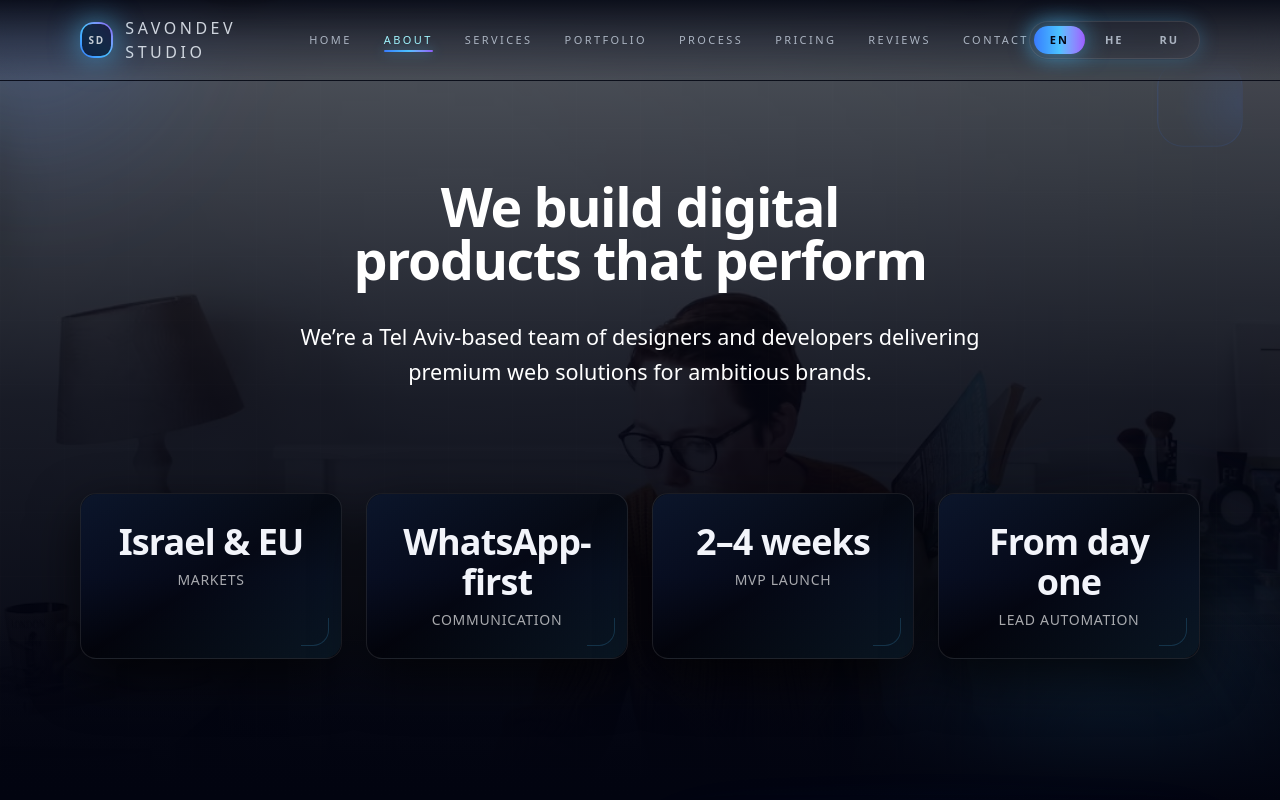
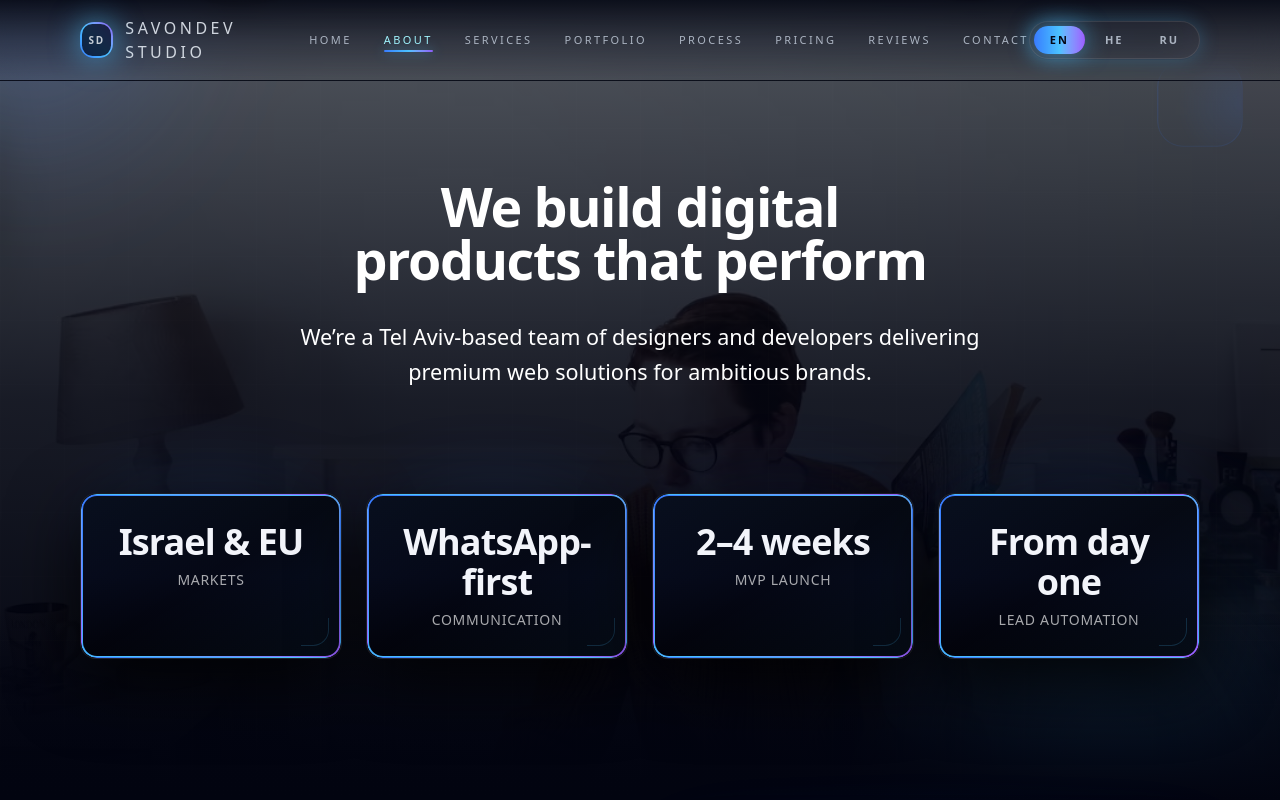
Before and after one commit to PandaTrumpet/figmaportfolio, a Next.js app: page /en/about in a window 1280 px wide. Shown: the top 800 px of the page. Built offline with nearby package versions, Linux system fonts and the light colour scheme.

Commit message:
update hero about

```diff
--- a/src/components/about/AboutHero.tsx
+++ b/src/components/about/AboutHero.tsx
@@ -1,307 +1,10 @@
-// "use client";
 
-// import { useRef, useState } from "react";
-// import {
-//   motion,
-//   useScroll,
-//   useTransform,
-//   useReducedMotion,
-// } from "motion/react";
-// import { useLocale, useTranslations } from "next-intl";
 
-// // import { ImageWithFallback } from "@/src/components/figma/ImageWithFallback";
-// import Image from "next/image";
-// import { PageContainer } from "../Layout/PageContainer";
-// import { StaticImageData } from "next/image";
-// import aboutHero from "../../../public/AboutHero.jpg";
-// type HeroStat = { value: string; label: string };
-// type HeroData = {
-//   image: string | StaticImageData;
-//   title: string;
-//   subtitle: string;
-//   stats: HeroStat[];
-// };
 
-// const EASE: [number, number, number, number] = [0.22, 1, 0.36, 1];
-
-// export function AboutHero({ data }: { data: HeroData }) {
-//   const sectionRef = useRef<HTMLElement | null>(null);
-//   const reduce = useReducedMotion();
-
-//   const locale = useLocale();
-//   const isRTL = locale === "he";
-//   const t = useTranslations("aboutHero");
-
-//   const [hoveredStat, setHoveredStat] = useState<number | null>(null);
-
-//   const { scrollYProgress } = useScroll({
-//     target: sectionRef,
-//     offset: ["start start", "end start"],
-//   });
-
-//   const y1 = useTransform(scrollYProgress, [0, 1], [0, reduce ? 0 : -70]);
-//   const contentOpacity = useTransform(scrollYProgress, [0, 0.35], [1, 0.92]);
-
-//   return (
-//     <section
-//       ref={sectionRef}
-//       dir={isRTL ? "rtl" : "ltr"}
-//       aria-labelledby="about-hero-title"
-//       aria-describedby="about-hero-subtitle"
-//       className="
-//         relative overflow-visible
-//         min-h-[100svh]
-//         grid place-items-center
-//         pt-22 pb-12
-//         md:pt-28 md:pb-16
-//         lg:pt-30 lg:pb-20
-//       "
-//     >
-//       {/* Hidden anchors for a11y structure (no UI impact) */}
-//       <h1 id="about-hero-title" className="sr-only">
-//         {t("aria.title")}
-//       </h1>
-//       <p id="about-hero-subtitle" className="sr-only">
-//         {t("aria.subtitle")}
-//       </p>
-
-//       {/* Parallax Background (FULL-BLEED) */}
-//       <div
-//         className="absolute inset-0 z-0 pointer-events-none overflow-hidden"
-//         aria-hidden="true"
-//       >
-//         <motion.div className="absolute inset-0" style={{ y: y1 }}>
-//           <Image
-//             src={aboutHero}
-//             alt="About page hero background"
-//             fill
-//             priority
-//             sizes="(max-width: 768px) 100vw, (max-width: 1400px) 100vw, 1400px"
-//             className="object-cover opacity-55 saturate-[0.85]"
-//           />
-//         </motion.div>
-
-//         <div className="absolute inset-0 bg-gradient-to-b from-[#050814]/30 via-[#020410]/80 to-[#020410]" />
-
-//         <div className="pointer-events-none absolute inset-0 opacity-70">
-//           <div className="absolute -top-44 -left-40 h-96 w-96 bg-[radial-gradient(circle_at_center,_#3A7BFF55,_transparent_70%)] blur-3xl" />
-//           <div className="absolute -bottom-52 -right-24 h-[520px] w-[520px] bg-[radial-gradient(circle_at_center,_#4CC2FF55,_transparent_70%)] blur-3xl" />
-//         </div>
-
-//         <div className="absolute inset-0 opacity-[0.10] [background-image:linear-gradient(rgba(255,255,255,0.08)_1px,transparent_1px),linear-gradient(90deg,rgba(255,255,255,0.08)_1px,transparent_1px)] [background-size:64px_64px]" />
-
-//         <div className="pointer-events-none absolute bottom-0 left-0 right-0 h-48 bg-gradient-to-b from-transparent to-[#020410]" />
-//       </div>
-
-//       {/* Content (CONTAINER) */}
-//       <PageContainer className="relative z-10 w-full max-w-[1200px] text-white">
-//         <motion.div style={{ opacity: contentOpacity }}>
-//           <div className="w-full flex flex-col items-center text-center">
-//             <motion.div
-//               initial={reduce ? { opacity: 1, y: 0 } : { opacity: 0, y: 40 }}
-//               animate={{ opacity: 1, y: 0 }}
-//               transition={{ duration: 0.9, delay: 0.1, ease: EASE }}
-//               className="w-full"
-//             >
-//               <div className="relative transform-none will-change-auto">
-//                 {/* Title */}
-//                 <h2
-//                   className="
-//                     font-semibold tracking-tight text-balance
-//                     leading-[0.98]
-//                     mb-6 md:mb-8
-//                     max-w-[18ch]
-//                     sm:max-w-[20ch]
-//                     lg:max-w-[22ch]
-//                     mx-auto
-//                     text-[clamp(2.35rem,5.8vw,4.8rem)]
-//                     md:text-[clamp(2.9rem,5.0vw,5.2rem)]
-//                     lg:text-[clamp(3.1rem,4.2vw,5.3rem)]
-//                   "
-//                 >
-//                   {data.title}
-//                 </h2>
-
-//                 {/* Subtitle */}
-//                 <p
-//                   className="
-//                     mx-auto
-//                     leading-relaxed
-//                     mb-10 md:mb-12
-//                     text-white
-//                     max-w-[48ch] md:max-w-[52ch] lg:max-w-[58ch]
-//                     text-[clamp(1rem,1.4vw+0.6rem,1.35rem)]
-//                   "
-//                 >
-//                   {data.subtitle}
-//                 </p>
-//               </div>
-//             </motion.div>
-
-//             <div className="h-10 sm:h-12 md:h-14" />
-//           </div>
-
-//           {/* Stats Grid */}
-//           <motion.div
-//             role="list"
-//             aria-label={t("stats.ariaList")}
-//             initial={reduce ? { opacity: 1, y: 0 } : { opacity: 0, y: 22 }}
-//             animate={{ opacity: 1, y: 0 }}
-//             transition={{ duration: 0.9, delay: 0.25, ease: EASE }}
-//             className="grid grid-cols-2 md:grid-cols-4 gap-4 sm:gap-6"
-//           >
-//             {data.stats.map((stat, index) => {
-//               const isHovered = hoveredStat === index;
-
-//               return (
-//                 <motion.div
-//                   key={index}
-//                   role="listitem"
-//                   className="relative"
-//                   onHoverStart={() => setHoveredStat(index)}
-//                   onHoverEnd={() => setHoveredStat(null)}
-//                   initial={
-//                     reduce
-//                       ? { opacity: 1, scale: 1 }
-//                       : { opacity: 0, scale: 0.96 }
-//                   }
-//                   animate={{ opacity: 1, scale: 1 }}
-//                   transition={{
-//                     duration: 0.6,
-//                     delay: 0.35 + index * 0.08,
-//                     ease: EASE,
-//                   }}
-//                 >
-//                   <motion.div
-//                     className="absolute -inset-[10px] rounded-[26px] bg-[radial-gradient(circle_at_top,_rgba(58,123,255,0.55),_transparent_70%)] blur-2xl -z-20"
-//                     animate={{
-//                       opacity: isHovered ? 1 : 0.3,
-//                       scale: isHovered ? 1.06 : 1,
-//                     }}
-//                     transition={{ duration: 0.32, ease: "easeOut" }}
-//                     aria-hidden="true"
-//                   />
-
-//                   <motion.div
-//                     className="absolute inset-0 rounded-[26px] bg-[radial-gradient(circle_at_center,_rgba(76,194,255,0.5),_transparent_65%)] blur-3xl -z-10 pointer-events-none"
-//                     animate={{
-//                       opacity: isHovered ? 0.75 : 0,
-//                       scale: isHovered ? 1.05 : 0.96,
-//                     }}
-//                     transition={{ duration: 0.32, ease: "easeOut" }}
-//                     aria-hidden="true"
-//                   />
-
-//                   <motion.div
-//                     className="
-//                       relative h-full rounded-2xl
-//                       border border-white/10
-//                       bg-gradient-to-b from-[#060A13] via-[#050816] to-[#02030A]
-//                       px-4 py-5 sm:px-6 sm:py-7
-//                       shadow-[0_22px_70px_rgba(0,0,0,0.85)]
-//                       backdrop-blur-xl overflow-hidden
-//                     "
-//                     whileHover={
-//                       reduce
-//                         ? undefined
-//                         : { y: -10, boxShadow: "0 32px 110px rgba(0,0,0,1)" }
-//                     }
-//                     transition={{ duration: 0.28, ease: "easeOut" }}
-//                     aria-label={t("stats.ariaItem", {
-//                       value: stat.value,
-//                       label: stat.label,
-//                     })}
-//                   >
-//                     <motion.div
-//                       className="pointer-events-none absolute inset-0 rounded-2xl bg-gradient-to-br from-[#3A7BFF22] via-transparent to-[#4CC2FF22] -z-10"
-//                       animate={{ opacity: isHovered ? 0.9 : 0.35 }}
-//                       transition={{ duration: 0.28 }}
-//                       aria-hidden="true"
-//                     />
-
-//                     <motion.div
-//                       className="pointer-events-none absolute -inset-10 bg-[linear-gradient(115deg,_transparent_0%,_rgba(255,255,255,0.20)_30%,_transparent_60%)] mix-blend-screen -z-10"
-//                       initial={{ x: "-140%" }}
-//                       whileHover={reduce ? undefined : { x: "140%" }}
-//                       transition={{ duration: 0.9, ease: "easeInOut" }}
-//                       aria-hidden="true"
-//                     />
-
-//                     <motion.div
-//                       className="pointer-events-none absolute inset-0 rounded-2xl border border-transparent z-10"
-//                       animate={{
-//                         boxShadow: isHovered
-//                           ? "0 0 0 1px rgba(76,194,255,0.7), 0 0 38px rgba(76,194,255,1)"
-//                           : "0 0 0 1px rgba(255,255,255,0.06)",
-//                       }}
-//                       transition={{ duration: 0.22 }}
-//                       style={{
-//                         background:
-//                           "linear-gradient(135deg, #3A7BFF, #4CC2FF, #9B5DFF)",
-//                         WebkitMask:
-//                           "linear-gradient(#000 0 0) content-box, linear-gradient(#000 0 0)",
-//                         WebkitMaskComposite: "xor",
-//                         maskComposite: "exclude",
-//                         padding: "1px",
-//                       }}
-//                       aria-hidden="true"
-//                     />
-
-//                     <div className="relative z-20 text-center transform-none will-change-auto">
-//                       <p className="text-2xl sm:text-3xl md:text-4xl font-semibold tracking-tight mb-2 text-[#F2F4FA]">
-//                         {stat.value}
-//                       </p>
-//                       <p className="text-[11px] sm:text-xs md:text-sm uppercase tracking-wider text-white/65">
-//                         {stat.label}
-//                       </p>
-//                     </div>
-
-//                     <motion.div
-//                       className="pointer-events-none absolute bottom-3 right-3 h-7 w-7 opacity-40 z-20"
-//                       animate={{
-//                         scale: isHovered ? 1.18 : 1,
-//                         opacity: isHovered ? 0.8 : 0.4,
-//                       }}
-//                       transition={{ duration: 0.22 }}
-//                       aria-hidden="true"
-//                     >
-//                       <div className="h-full w-full rounded-br-2xl border-b border-r border-[#4CC2FF77]" />
-//                     </motion.div>
-//                   </motion.div>
-//                 </motion.div>
-//               );
-//             })}
-//           </motion.div>
-//         </motion.div>
-//       </PageContainer>
-
-//       {/* Floating decorative element (FULL-BLEED) */}
-//       <motion.div
-//         className="
-//           pointer-events-none absolute top-16 right-4 md:right-10
-//           h-20 w-20 rounded-3xl
-//           border border-[#3A7BFF33]
-//           bg-[radial-gradient(circle_at_top,_#3A7BFF33,_transparent_70%)]
-//           opacity-50
-//         "
-//         animate={reduce ? undefined : { rotate: 360, scale: [1, 1.08, 1] }}
-//         transition={
-//           reduce
-//             ? undefined
-//             : {
-//                 rotate: { duration: 26, repeat: Infinity, ease: "linear" },
-//                 scale: { duration: 4, repeat: Infinity, ease: "easeInOut" },
-//               }
-//         }
-//         aria-hidden="true"
-//       />
-//     </section>
-//   );
-// }
 
 "use client";
 
-import { useRef } from "react";
+import { useRef, useState } from "react";
 import {
   motion,
   useScroll,
@@ -309,10 +12,12 @@ import {
   useReducedMotion,
 } from "motion/react";
 import { useLocale, useTranslations } from "next-intl";
-import Image, { StaticImageData } from "next/image";
+
+// import { ImageWithFallback } from "@/src/components/figma/ImageWithFallback";
+import Image from "next/image";
 import { PageContainer } from "../Layout/PageContainer";
+import { StaticImageData } from "next/image";
 import aboutHero from "../../../public/AboutHero.avif";
-
 type HeroStat = { value: string; label: string };
 type HeroData = {
   image: string | StaticImageData;
@@ -330,6 +35,8 @@ export function AboutHero({ data }: { data: HeroData }) {
   const locale = useLocale();
   const isRTL = locale === "he";
   const t = useTranslations("aboutHero");
+
+  const [hoveredStat, setHoveredStat] = useState<number | null>(null);
 
   const { scrollYProgress } = useScroll({
     target: sectionRef,
@@ -354,6 +61,7 @@ export function AboutHero({ data }: { data: HeroData }) {
         lg:pt-30 lg:pb-20
       "
     >
+      {/* Hidden anchors for a11y structure (no UI impact) */}
       <h1 id="about-hero-title" className="sr-only">
         {t("aria.title")}
       </h1>
@@ -361,17 +69,15 @@ export function AboutHero({ data }: { data: HeroData }) {
         {t("aria.subtitle")}
       </p>
 
+      {/* Parallax Background (FULL-BLEED) */}
       <div
         className="absolute inset-0 z-0 pointer-events-none overflow-hidden"
         aria-hidden="true"
       >
-        <motion.div
-          className="absolute inset-0"
-          style={reduce ? undefined : { y: y1 }}
-        >
+        <motion.div className="absolute inset-0" style={{ y: y1 }}>
           <Image
             src={aboutHero}
-            alt=""
+            alt="About page hero background"
             fill
             priority
             sizes="(max-width: 768px) 100vw, (max-width: 1400px) 100vw, 1400px"
@@ -382,17 +88,18 @@ export function AboutHero({ data }: { data: HeroData }) {
         <div className="absolute inset-0 bg-gradient-to-b from-[#050814]/30 via-[#020410]/80 to-[#020410]" />
 
         <div className="pointer-events-none absolute inset-0 opacity-70">
-          <div className="absolute -top-16 -left-12 h-48 w-48 bg-[radial-gradient(circle_at_center,_#3A7BFF55,_transparent_70%)] blur-2xl md:-top-44 md:-left-40 md:h-96 md:w-96 md:blur-3xl" />
-          <div className="hidden md:block absolute -bottom-52 -right-24 h-[520px] w-[520px] bg-[radial-gradient(circle_at_center,_#4CC2FF55,_transparent_70%)] blur-3xl" />
+          <div className="absolute -top-44 -left-40 h-96 w-96 bg-[radial-gradient(circle_at_center,_#3A7BFF55,_transparent_70%)] blur-3xl" />
+          <div className="absolute -bottom-52 -right-24 h-[520px] w-[520px] bg-[radial-gradient(circle_at_center,_#4CC2FF55,_transparent_70%)] blur-3xl" />
         </div>
 
-        <div className="hidden md:block absolute inset-0 opacity-[0.10] [background-image:linear-gradient(rgba(255,255,255,0.08)_1px,transparent_1px),linear-gradient(90deg,rgba(255,255,255,0.08)_1px,transparent_1px)] [background-size:64px_64px]" />
+        <div className="absolute inset-0 opacity-[0.10] [background-image:linear-gradient(rgba(255,255,255,0.08)_1px,transparent_1px),linear-gradient(90deg,rgba(255,255,255,0.08)_1px,transparent_1px)] [background-size:64px_64px]" />
 
         <div className="pointer-events-none absolute bottom-0 left-0 right-0 h-48 bg-gradient-to-b from-transparent to-[#020410]" />
       </div>
 
+      {/* Content (CONTAINER) */}
       <PageContainer className="relative z-10 w-full max-w-[1200px] text-white">
-        <motion.div style={reduce ? undefined : { opacity: contentOpacity }}>
+        <motion.div style={{ opacity: contentOpacity }}>
           <div className="w-full flex flex-col items-center text-center">
             <motion.div
               initial={reduce ? { opacity: 1, y: 0 } : { opacity: 0, y: 40 }}
@@ -401,6 +108,7 @@ export function AboutHero({ data }: { data: HeroData }) {
               className="w-full"
             >
               <div className="relative transform-none will-change-auto">
+                {/* Title */}
                 <h2
                   className="
                     font-semibold tracking-tight text-balance
@@ -418,6 +126,7 @@ export function AboutHero({ data }: { data: HeroData }) {
                   {data.title}
                 </h2>
 
+                {/* Subtitle */}
                 <p
                   className="
                     mx-auto
@@ -436,6 +145,7 @@ export function AboutHero({ data }: { data: HeroData }) {
             <div className="h-10 sm:h-12 md:h-14" />
           </div>
 
+          {/* Stats Grid */}
           <motion.div
             role="list"
             aria-label={t("stats.ariaList")}
@@ -444,11 +154,16 @@ export function AboutHero({ data }: { data: HeroData }) {
             transition={{ duration: 0.9, delay: 0.25, ease: EASE }}
             className="grid grid-cols-2 md:grid-cols-4 gap-4 sm:gap-6"
           >
-            {data.stats.map((stat, index) => (
+            {data.stats.map((stat, index) => {
+              const isHovered = hoveredStat === index;
+
+              return (
                 <motion.div
                   key={index}
                   role="listitem"
                   className="relative"
+                  onHoverStart={() => setHoveredStat(index)}
+                  onHoverEnd={() => setHoveredStat(null)}
                   initial={
                     reduce
                       ? { opacity: 1, scale: 1 }
@@ -461,23 +176,78 @@ export function AboutHero({ data }: { data: HeroData }) {
                     ease: EASE,
                   }}
                 >
-                <div
+                  <motion.div
+                    className="absolute -inset-[10px] rounded-[26px] bg-[radial-gradient(circle_at_top,_rgba(58,123,255,0.55),_transparent_70%)] blur-2xl -z-20"
+                    animate={{
+                      opacity: isHovered ? 1 : 0.3,
+                      scale: isHovered ? 1.06 : 1,
+                    }}
+                    transition={{ duration: 0.32, ease: "easeOut" }}
+                    aria-hidden="true"
+                  />
+
+                  <motion.div
+                    className="absolute inset-0 rounded-[26px] bg-[radial-gradient(circle_at_center,_rgba(76,194,255,0.5),_transparent_65%)] blur-3xl -z-10 pointer-events-none"
+                    animate={{
+                      opacity: isHovered ? 0.75 : 0,
+                      scale: isHovered ? 1.05 : 0.96,
+                    }}
+                    transition={{ duration: 0.32, ease: "easeOut" }}
+                    aria-hidden="true"
+                  />
+
+                  <motion.div
                     className="
                       relative h-full rounded-2xl
                       border border-white/10
-                    bg-[linear-gradient(to_bottom,#060A13,#050816,#02030A)]
+                      bg-gradient-to-b from-[#060A13] via-[#050816] to-[#02030A]
                       px-4 py-5 sm:px-6 sm:py-7
-                    shadow-[0_18px_50px_rgba(0,0,0,0.7)]
-                    overflow-hidden
-                    md:hover:-translate-y-2 md:transition-transform
+                      shadow-[0_22px_70px_rgba(0,0,0,0.85)]
+                      backdrop-blur-xl overflow-hidden
                     "
+                    whileHover={
+                      reduce
+                        ? undefined
+                        : { y: -10, boxShadow: "0 32px 110px rgba(0,0,0,1)" }
+                    }
+                    transition={{ duration: 0.28, ease: "easeOut" }}
                     aria-label={t("stats.ariaItem", {
                       value: stat.value,
                       label: stat.label,
                     })}
                   >
-                  <div
-                    className="pointer-events-none absolute inset-0 rounded-2xl bg-gradient-to-br from-[#3A7BFF1A] via-transparent to-[#4CC2FF1A]"
+                    <motion.div
+                      className="pointer-events-none absolute inset-0 rounded-2xl bg-gradient-to-br from-[#3A7BFF22] via-transparent to-[#4CC2FF22] -z-10"
+                      animate={{ opacity: isHovered ? 0.9 : 0.35 }}
+                      transition={{ duration: 0.28 }}
+                      aria-hidden="true"
+                    />
+
+                    <motion.div
+                      className="pointer-events-none absolute -inset-10 bg-[linear-gradient(115deg,_transparent_0%,_rgba(255,255,255,0.20)_30%,_transparent_60%)] mix-blend-screen -z-10"
+                      initial={{ x: "-140%" }}
+                      whileHover={reduce ? undefined : { x: "140%" }}
+                      transition={{ duration: 0.9, ease: "easeInOut" }}
+                      aria-hidden="true"
+                    />
+
+                    <motion.div
+                      className="pointer-events-none absolute inset-0 rounded-2xl border border-transparent z-10"
+                      animate={{
+                        boxShadow: isHovered
+                          ? "0 0 0 1px rgba(76,194,255,0.7), 0 0 38px rgba(76,194,255,1)"
+                          : "0 0 0 1px rgba(255,255,255,0.06)",
+                      }}
+                      transition={{ duration: 0.22 }}
+                      style={{
+                        background:
+                          "linear-gradient(135deg, #3A7BFF, #4CC2FF, #9B5DFF)",
+                        WebkitMask:
+                          "linear-gradient(#000 0 0) content-box, linear-gradient(#000 0 0)",
+                        WebkitMaskComposite: "xor",
+                        maskComposite: "exclude",
+                        padding: "1px",
+                      }}
                       aria-hidden="true"
                     />
 
@@ -490,22 +260,28 @@ export function AboutHero({ data }: { data: HeroData }) {
                       </p>
                     </div>
 
-                  <div
+                    <motion.div
                       className="pointer-events-none absolute bottom-3 right-3 h-7 w-7 opacity-40 z-20"
+                      animate={{
+                        scale: isHovered ? 1.18 : 1,
+                        opacity: isHovered ? 0.8 : 0.4,
+                      }}
+                      transition={{ duration: 0.22 }}
                       aria-hidden="true"
                     >
                       <div className="h-full w-full rounded-br-2xl border-b border-r border-[#4CC2FF77]" />
-                  </div>
-                </div>
                     </motion.div>
-            ))}
+                  </motion.div>
+                </motion.div>
+              );
+            })}
           </motion.div>
         </motion.div>
       </PageContainer>
 
+      {/* Floating decorative element (FULL-BLEED) */}
       <motion.div
         className="
-          hidden md:block
           pointer-events-none absolute top-16 right-4 md:right-10
           h-20 w-20 rounded-3xl
           border border-[#3A7BFF33]
```
Lines whose indentation alone changed are shown as unchanged.
